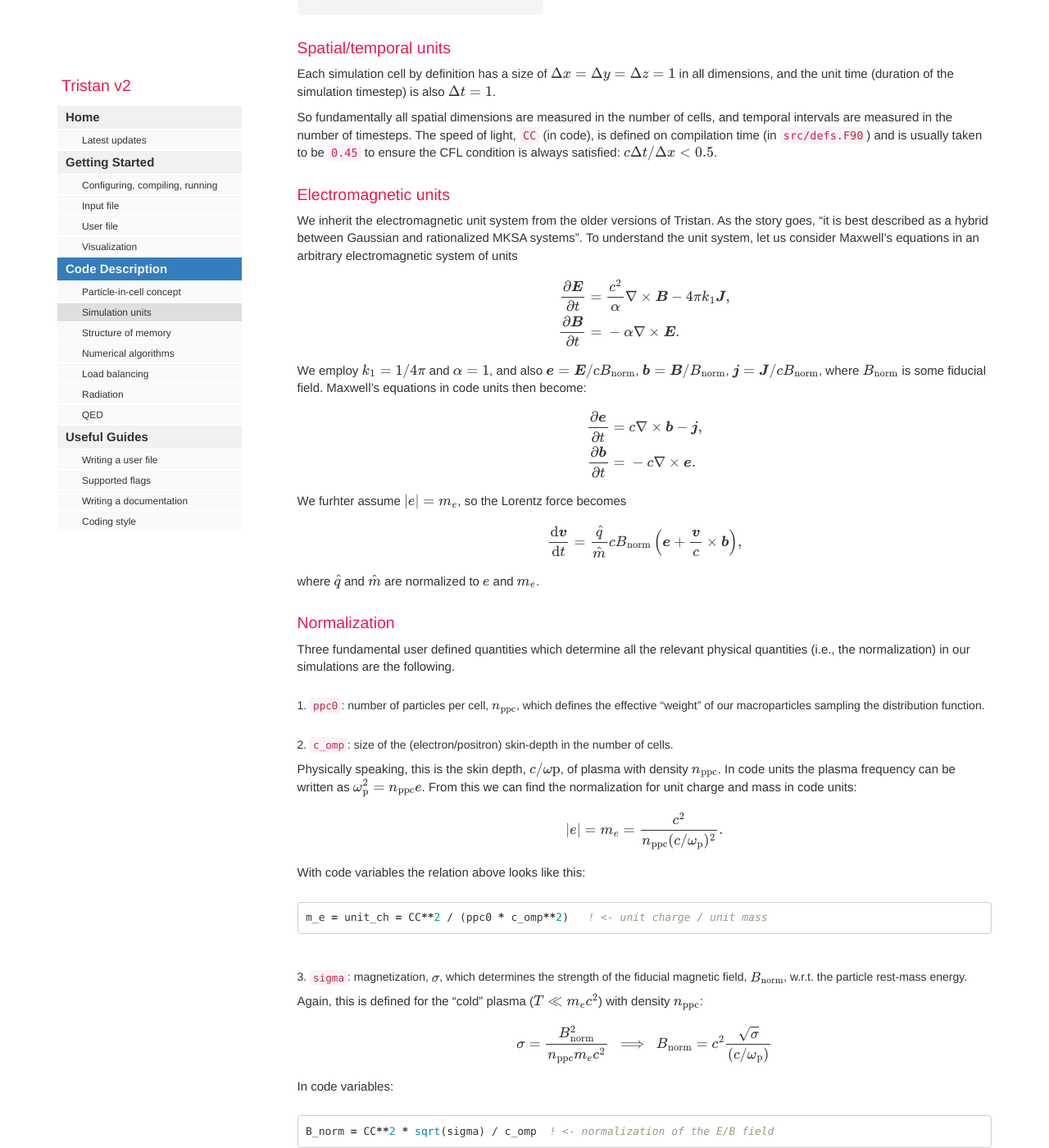
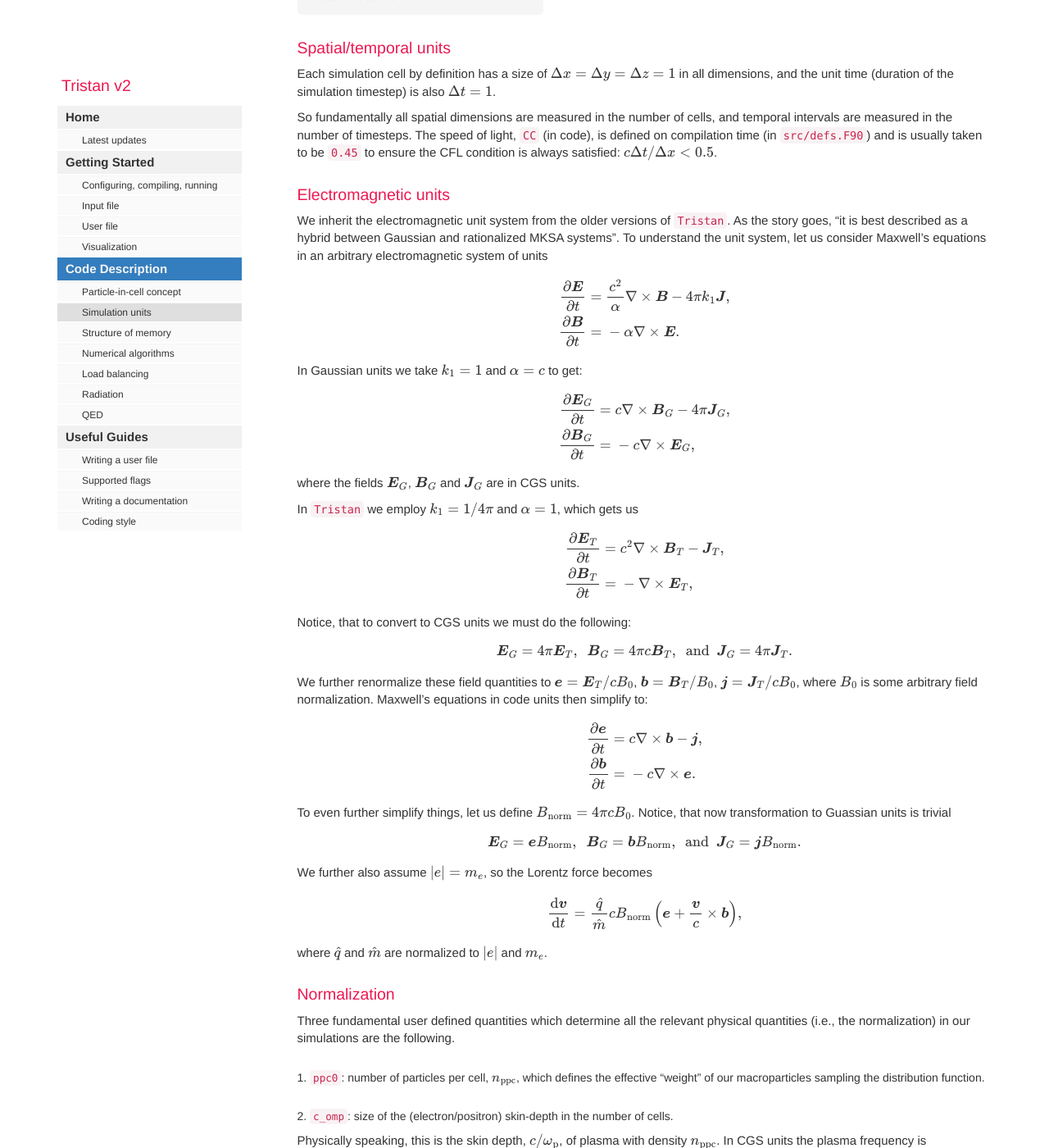
Before and after one commit to ntoles/tristan-wiki, a Jekyll site: the page built from pages/tristanv2/pic/tristanv2-sim-units.md, in a window 1280 px wide and 1400 px high, scrolled down 324 px. Shown: the whole window at 82% size. Built offline with Jekyll 4.4.1, drawn with Linux system fonts in a browser that asks for light colours; comment, search, counter and statistics services are not loaded; some of the changed text lies outside the part shown.

Commit message:
units fixed

````diff
--- a/pages/tristanv2/pic/tristanv2-sim-units.md
+++ b/pages/tristanv2/pic/tristanv2-sim-units.md
@@ -15,7 +15,7 @@ So fundamentally all spatial dimensions are measured in the number of cells, and
 
 ### Electromagnetic units
 
-We inherit the electromagnetic unit system from the older versions of Tristan. As the story goes, "it is best described as a hybrid between Gaussian and rationalized MKSA systems". To understand the unit system, let us consider Maxwell's equations in an arbitrary electromagnetic system of units
+We inherit the electromagnetic unit system from the older versions of `Tristan`. As the story goes, "it is best described as a hybrid between Gaussian and rationalized MKSA systems". To understand the unit system, let us consider Maxwell's equations in an arbitrary electromagnetic system of units
 
 <div>
 $$
@@ -26,26 +26,52 @@ $$
 $$
 </div>
 
-We employ $k_1 = 1/4\pi$ and $\alpha = 1$, and also $\boldsymbol{e} = \boldsymbol{E} / c B_{\rm norm}$, $\boldsymbol{b} = \boldsymbol{B} / B_{\rm norm}$, $\boldsymbol{j} = \boldsymbol{J} / c B_{\rm norm}$, where $B_{\rm norm}$ is some fiducial field. Maxwell's equations in code units then become:
+In Gaussian units we take $k_1 = 1$ and $\alpha = c$ to get:
 
-<div>
-$$
+<div>$$
+\begin{eqnarray}
+\frac{\partial \boldsymbol{E}_G}{\partial t} & = & c\nabla\times \boldsymbol{B}_G - 4\pi \boldsymbol{J}_G, \\
+\frac{\partial \boldsymbol{B}_G}{\partial t} & = & -c\nabla\times \boldsymbol{E}_G,
+\end{eqnarray}
+$$</div>
+
+where the fields $\boldsymbol{E}_G$, $\boldsymbol{B}_G$ and $\boldsymbol{J}_G$ are in CGS units.
+
+In `Tristan` we employ $k_1 = 1/4\pi$ and $\alpha = 1$, which gets us
+<div>$$
+\begin{eqnarray}
+\frac{\partial \boldsymbol{E}_T}{\partial t} & = & c^2\nabla\times \boldsymbol{B}_T - \boldsymbol{J}_T, \\
+\frac{\partial \boldsymbol{B}_T}{\partial t} & = & -\nabla\times \boldsymbol{E}_T,
+\end{eqnarray}
+$$</div>
+
+Notice, that to convert to CGS units we must do the following:
+
+<div>$$
+\boldsymbol{E}_G = 4\pi \boldsymbol{E}_T,~~\boldsymbol{B}_G=4\pi c\boldsymbol{B}_T,~~\text{and}~~\boldsymbol{J}_G=4\pi \boldsymbol{J}_T.
+$$</div>
+
+We further renormalize these field quantities to $\boldsymbol{e} = \boldsymbol{E}_T / cB_0$, $\boldsymbol{b} = \boldsymbol{B}_T / B_0$, $\boldsymbol{j} = \boldsymbol{J}_T / cB_0$, where $B_0$ is some arbitrary field normalization. Maxwell's equations in code units then simplify to:
+
+<div>$$
 \begin{eqnarray}
 \frac{\partial \boldsymbol{e}}{\partial t} & = & c \nabla\times\boldsymbol{b} - \boldsymbol{j}, \\
 \frac{\partial \boldsymbol{b}}{\partial t} & = & -c\nabla \times \boldsymbol{e}.
 \end{eqnarray}
-$$
-</div>
+$$</div>
 
-We furhter assume $\|e\| = m_e$, so the Lorentz force becomes
+To even further simplify things, let us define $B_{\rm norm}=4\pi cB_0$. Notice, that now transformation to Guassian units is trivial
+<div>$$
+\boldsymbol{E}_G = \boldsymbol{e}B_{\rm norm},~~\boldsymbol{B}_G = \boldsymbol{b}B_{\rm norm},~~\text{and}~~\boldsymbol{J}_G = \boldsymbol{j}B_{\rm norm}.
+$$</div>
 
-<div>
-$$
+We further also assume $\|e\| = m_e$, so the Lorentz force becomes
+
+<div>$$
 \frac{\mathrm{d} \boldsymbol{v}}{\mathrm{d} t} = \frac{\hat{q}}{\hat{m}} c B_{\rm norm}\left(\boldsymbol{e} + \frac{\boldsymbol{v}}{c}\times \boldsymbol{b}\right),
-$$
-</div>
+$$</div>
 
-where $\hat{q}$ and $\hat{m}$ are normalized to $e$ and $m_e$.
+where $\hat{q}$ and $\hat{m}$ are normalized to $\|e\|$ and $m_e$.
 
 ### Normalization
 
@@ -54,7 +80,13 @@ Three fundamental user defined quantities which determine all the relevant physi
 ##### 1. `ppc0`: number of particles per cell, $n_{\rm ppc}$, which defines the effective "weight" of our macroparticles sampling the distribution function.
 
 ##### 2. `c_omp`: size of the (electron/positron) skin-depth in the number of cells.
-Physically speaking, this is the skin depth, $c/\omega{\rm p}$, of plasma with density $n_{\rm ppc}$. In code units the plasma frequency can be written as $\omega_{\rm p}^2 = n_{\rm ppc}e$. From this we can find the normalization for unit charge and mass in code units:
+Physically speaking, this is the skin depth, $c/\omega_{\rm p}$, of plasma with density $n_{\rm ppc}$. In CGS units the plasma frequency is
+
+<div>$$
+\omega_{\rm p}^2 = 4\pi n_{\rm ppc} m_e \frac{e^2}{m_e^2}.
+$$</div>
+
+In code units (where $\|e\| = m_e$) this translates into $\omega_{\rm p}^2 = n_{\rm ppc}e = n_{\rm ppc} m_e$. From this we can find the normalization for unit charge and mass in code units:
 <div>$$
 |e| = m_e = \frac{c^2}{n_{\rm ppc} (c/\omega_{\rm p})^2}.
 $$</div>
@@ -64,10 +96,18 @@ m_e = unit_ch = CC**2 / (ppc0 * c_omp**2)   ! <- unit charge / unit mass
 ```
 
 ##### 3. `sigma`: magnetization, $\sigma$, which determines the strength of the fiducial magnetic field, $B_{\rm norm}$, w.r.t. the particle rest-mass energy.
-Again, this is defined for the "cold" plasma ($T\ll m_e c^2$) with density $n_{\rm ppc}$:
+Again, this is defined for the "cold" plasma ($T\ll m_e c^2$) with density $n_{\rm ppc}$ (in CGS):
+
 <div>$$
-\sigma = \frac{B_{\rm norm}^2}{n_{\rm ppc} m_e c^2}~\implies~B_{\rm norm} = c^2\frac{\sqrt{\sigma}}{(c/\omega_{\rm p})}
+\sigma = \frac{B_G^2/4\pi}{n_{\rm ppc}m_e c^2} = \frac{e^2}{m_e^2}\frac{B_G^2 (c/\omega_{\rm p})^2}{c^4}.
 $$</div>
+
+Remember, that in code units $[B_G] = [B_{\rm norm}]$, and $\|e\| = m_e$, so we get:
+
+<div>$$
+B_{\rm norm} = c^2\frac{\sqrt{\sigma}}{(c/\omega_{\rm p})}
+$$</div>
+
 In code variables:
 ```fortran
 B_norm = CC**2 * sqrt(sigma) / c_omp  ! <- normalization of the E/B field
````
